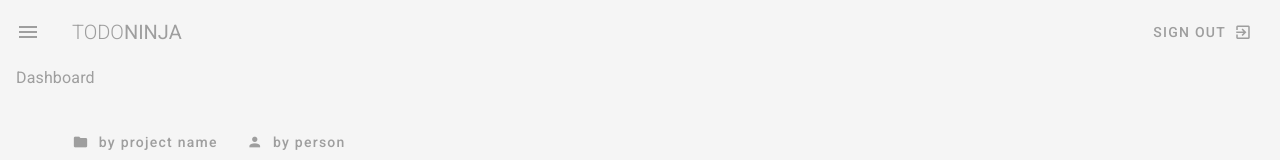
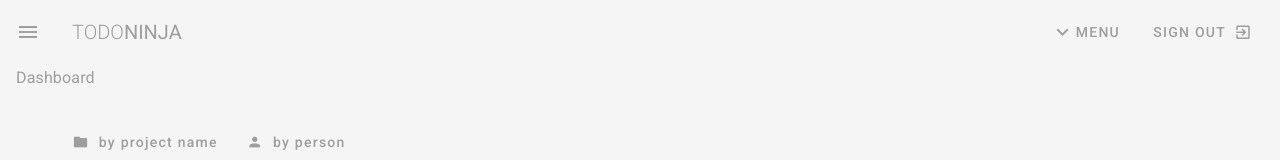
Before and after one commit to hijachu/todo-ninja, a Vue app: page / in a window 1280 px wide. Shown: the top 160 px of the page. Built offline with nearby package versions, Linux system fonts and the light colour scheme.

Commit message:
Tutorial #22 - Menus

```diff
--- a/src/components/Navbar.vue
+++ b/src/components/Navbar.vue
@@ -10,6 +10,36 @@
       </v-toolbar-title>
 
       <v-spacer></v-spacer>
+
+
+      <!-- dropdown menu -->
+      <v-menu offset-y>
+        <template v-slot:activator="{ on, attrs }">
+          <v-btn
+            text
+            color="grey"
+            v-bind="attrs"
+            v-on="on"
+
+          >
+            <v-icon color="">mdi-chevron-down</v-icon>
+            <span>menu</span>
+          </v-btn>
+        </template>
+
+        <v-list>
+          <v-list-item
+            v-for="link in links"
+            :key="link.text"
+            :to="link.route"
+
+            active-class="primary--text"
+          >
+            <v-list-item-title>{{ link.text }}</v-list-item-title>
+          </v-list-item>
+        </v-list>
+      </v-menu>
+
 
       <v-btn text class="grey--text">
         <span>Sign Out</span>
```
